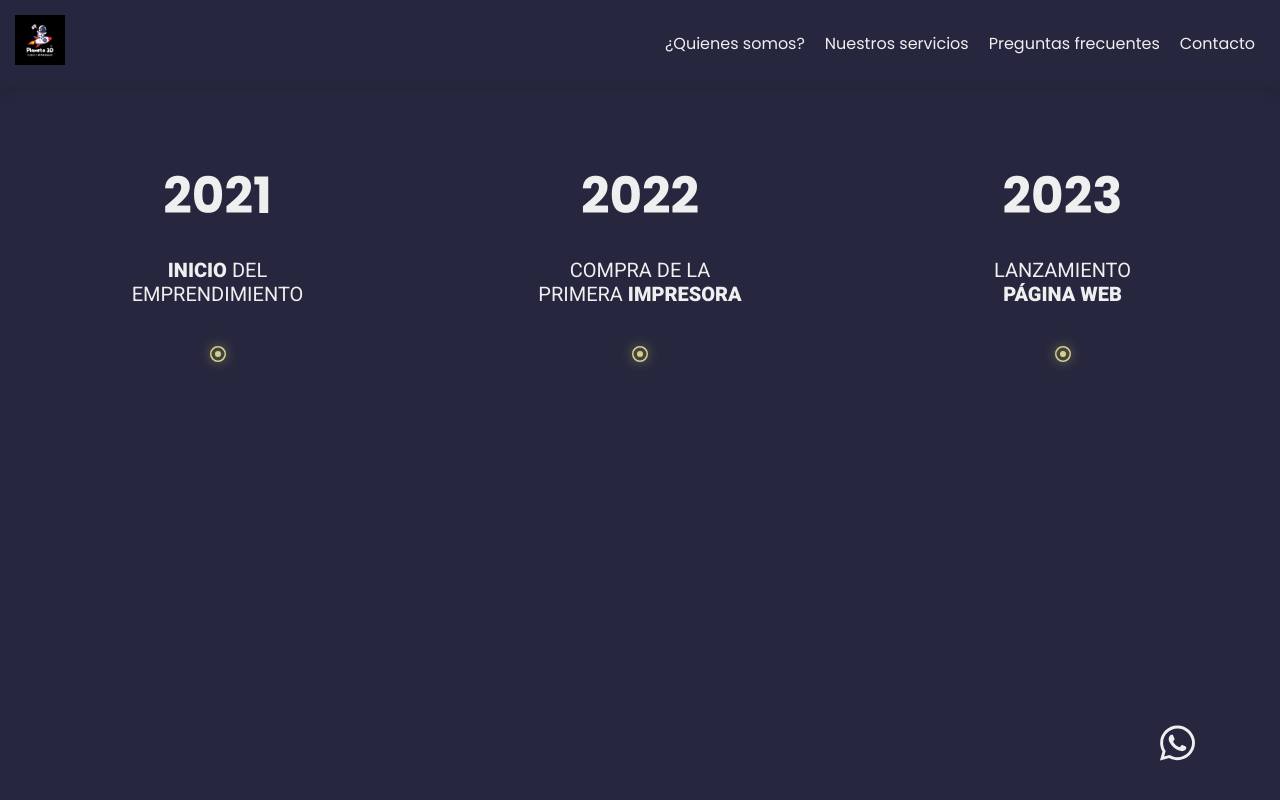
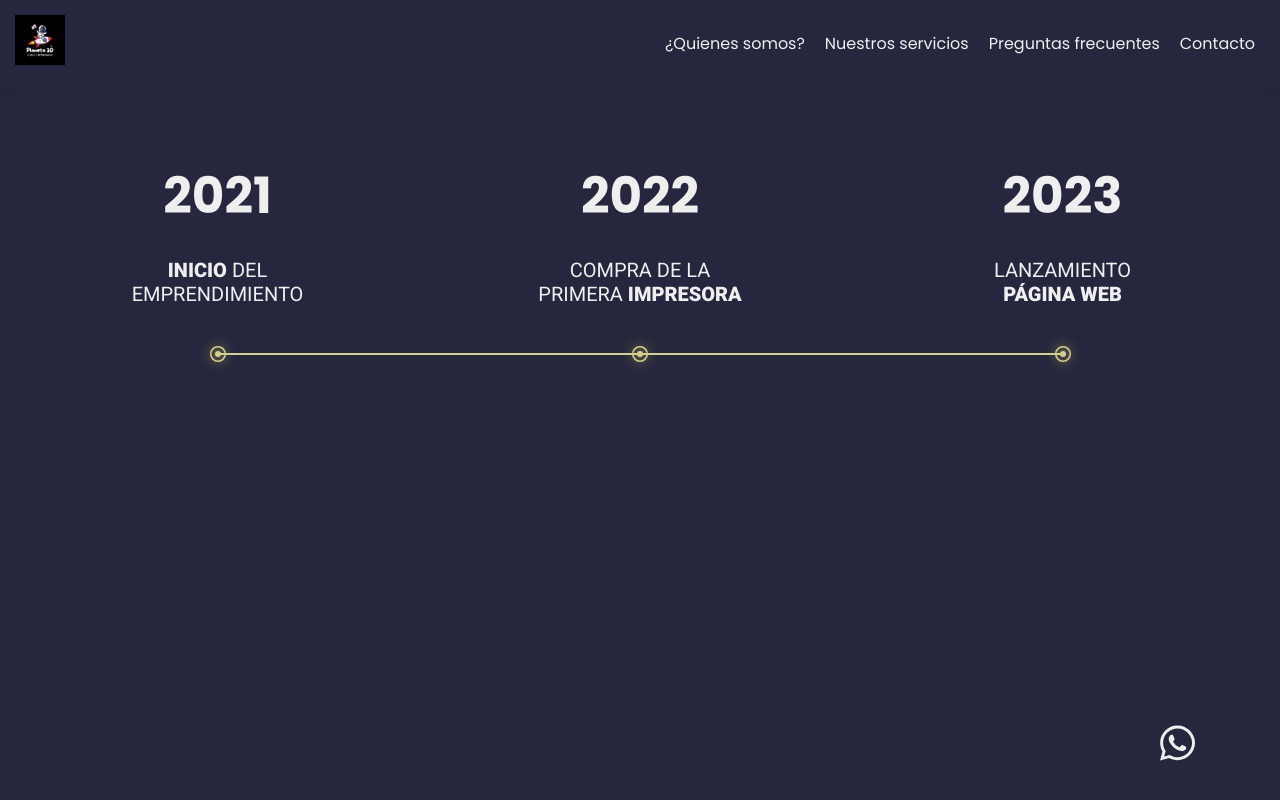
Before and after one commit to LucasiBai/Planeta3D, a React (Create React App) app: page /about-us in a window 1280 px wide. Built offline with nearby package versions, Linux system fonts and the light colour scheme.

Commit message:
agregado de linea horizontal que pasa por los puntos de cada timelineLabel

```diff
--- a/src/components/Timeline/Timeline.css
+++ b/src/components/Timeline/Timeline.css
@@ -3,4 +3,21 @@
 	justify-content: space-between;
 	max-width: 1050px;
 	width: 100%;
+	position: relative;
 }
+
+.timeline__box .timeline__line {
+	position: absolute;
+	bottom: 7px;
+	display: flex;
+	justify-content: center;
+	width: 100%;
+}
+
+.timeline__box hr {
+	background: #d1d18c;
+	border: none;
+	width: 80%;
+	height: 2px;
+	z-index: -1;
+}
--- a/src/components/Timeline/Timeline.jsx
+++ b/src/components/Timeline/Timeline.jsx
@@ -13,6 +13,10 @@ const Timeline = ({ timelineLabels }) => {
 					highlightWords={label?.highlightWords ? label.highlightWords : []}
 				/>
 			))}
+
+			<div className="timeline__line">
+				<hr />
+			</div>
 		</article>
 	);
 };
--- a/src/components/TimelineLabel/TimelineLabel.css
+++ b/src/components/TimelineLabel/TimelineLabel.css
@@ -1,9 +1,18 @@
-.timeline-label__box {
+.timeline-label__box,
+.timeline-label__text {
 	display: flex;
 	flex-direction: column;
-	gap: 1.5rem;
+	align-items: center;
+}
+
+.timeline-label__box {
+	gap: 2.5rem;
 	align-items: center;
 	max-width: 205px;
+}
+
+.timeline-label__text {
+	gap: 1.5rem;
 }
 
 .timeline-label__box h3 {
@@ -21,7 +30,6 @@
 	text-align: center;
 	font-size: 20px;
 	text-transform: uppercase;
-	margin-bottom: 1rem;
 }
 
 .timeline-label__box h4 span {
--- a/src/components/TimelineLabel/TimelineLabel.jsx
+++ b/src/components/TimelineLabel/TimelineLabel.jsx
@@ -6,6 +6,7 @@ import "./TimelineLabel.css";
 const TimelineLabel = ({ year, label, highlightWords }) => {
 	return (
 		<div className="timeline-label__box">
+			<span className="timeline-label__text">
 				<h3>{year}</h3>
 				<h4>
 					{label
@@ -18,6 +19,8 @@ const TimelineLabel = ({ year, label, highlightWords }) => {
 							),
 						)}
 				</h4>
+			</span>
+
 			<FontAwesomeIcon icon={faCircleDot} />
 		</div>
 	);
```
Lines whose indentation alone changed are shown as unchanged.
